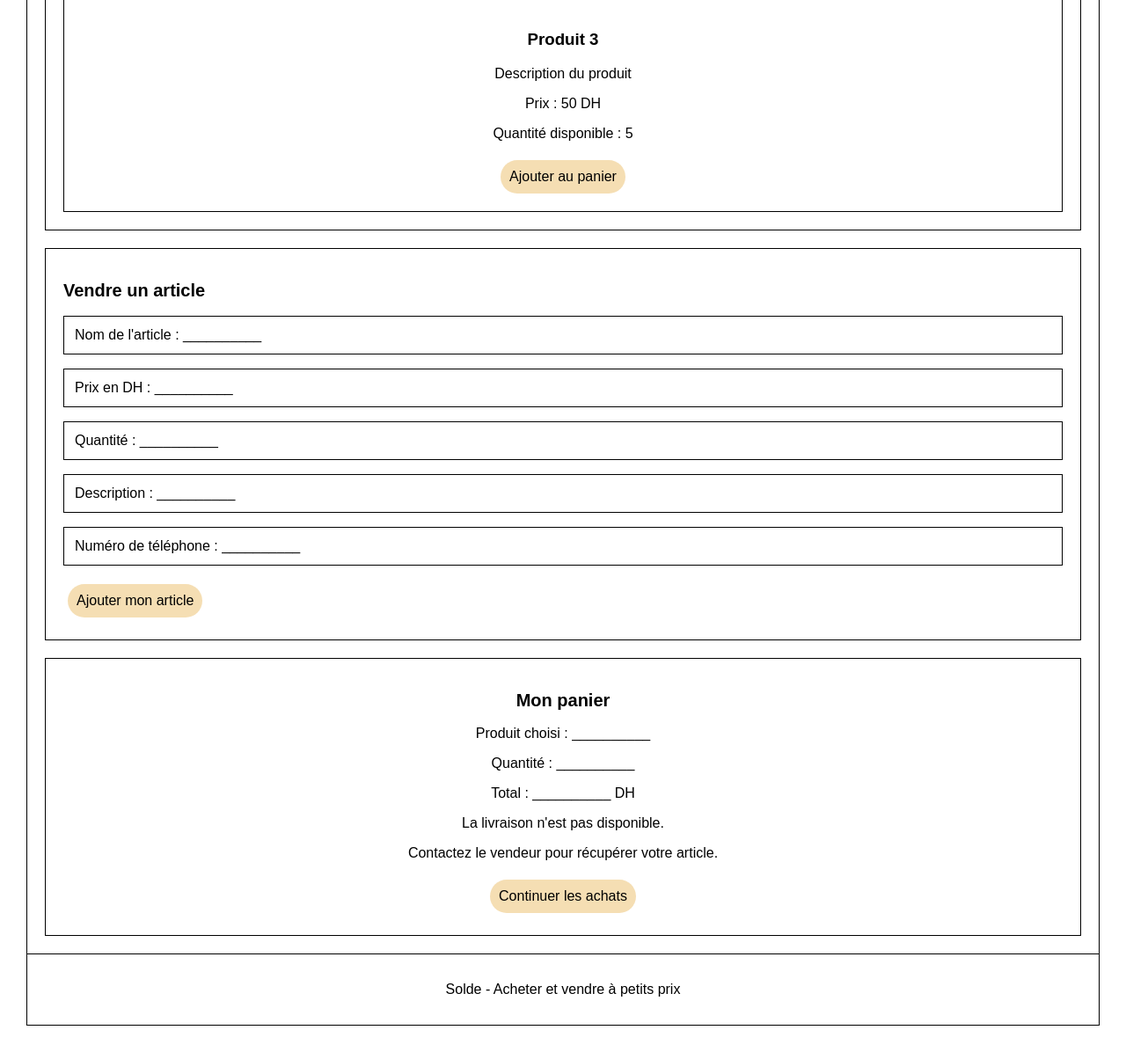
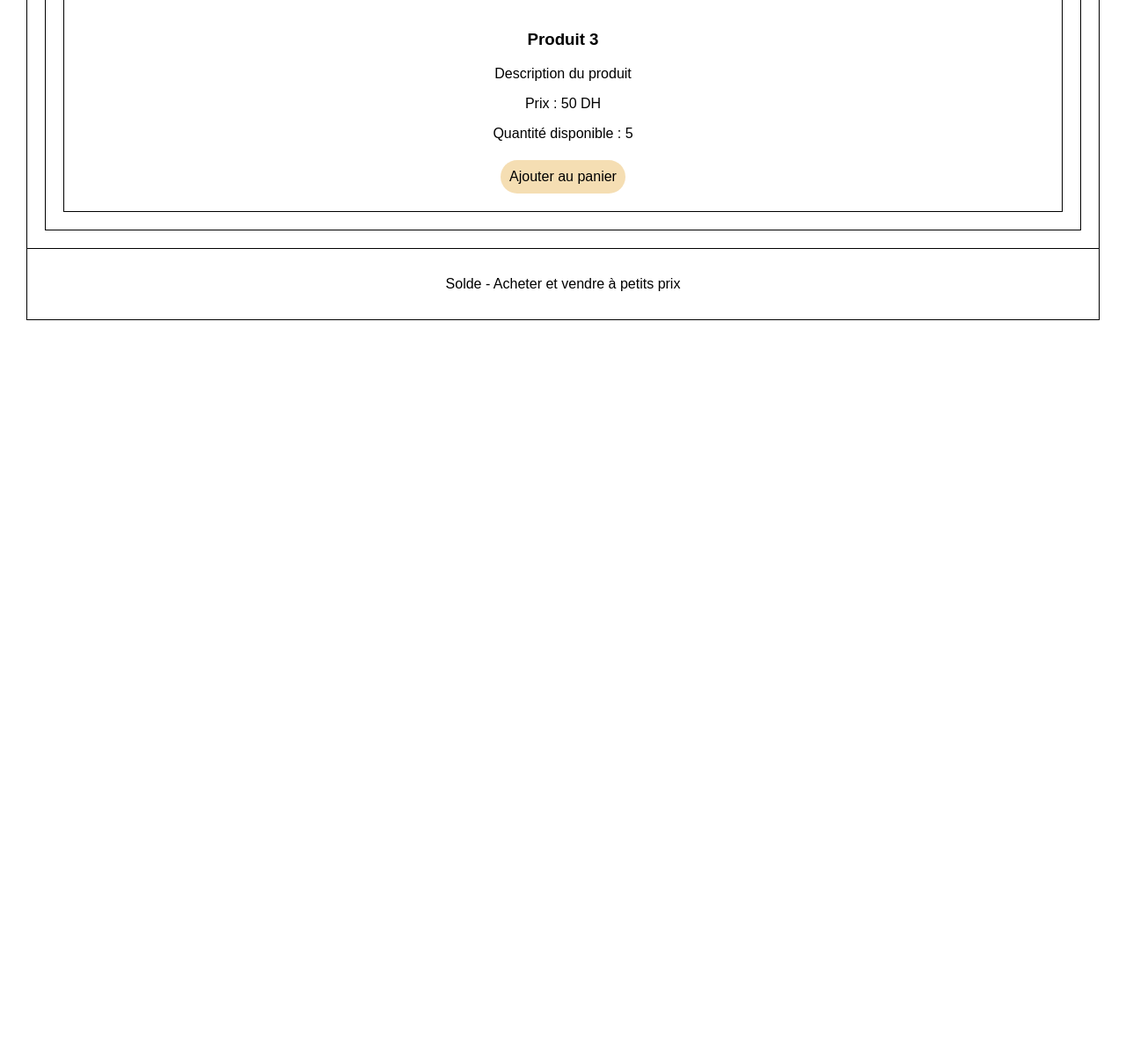
Before and after one commit to bouchrabidarine/Projet-de-fin-de-formation, a PHP site: page /index.php in a window 1280 px wide. Shown: the part 1021-2217 px from the top of the page at 88% size. After the commit the page ends 1385 px from the top, so only its background shows below. Run offline with PHP 8.4, Linux system fonts and the light colour scheme.

Commit message:
Remove product addition and cart sections
Removed sections for adding a product and viewing the cart.

```diff
--- a/projet.php
+++ b/projet.php
@@ -49,34 +49,6 @@
             </div>
             <?php endforeach;?>
         </section>
-
-        <!-- Ajouter un produit -->
-        <section id="vendre">
-            <h2>Vendre un article</h2>
-            <p>Nom de l'article : __________</p>
-            <p>Prix en DH : __________</p>
-            <p>Quantité : __________</p>
-            <p>Description : __________</p>
-            <p>Numéro de téléphone : __________</p>
-
-            <a href="#vendre">Ajouter mon article</a>
-        </section>
-
-        <!-- Panier -->
-        <section id="panier">
-            <h2>Mon panier</h2>
-            <p>Produit choisi : __________</p>
-            <p>Quantité : __________</p>
-            <p>Total : __________ DH</p>
-
-            <p>La livraison n'est pas disponible.</p>
-            <p>Contactez le vendeur pour récupérer votre article.</p>
-
-            <a href="#acheter">Continuer les achats</a>
-        </section>
-
-    </main>
-
     <!-- Pied de page -->
     <footer>
         <p>Solde - Acheter et vendre à petits prix</p>
```
